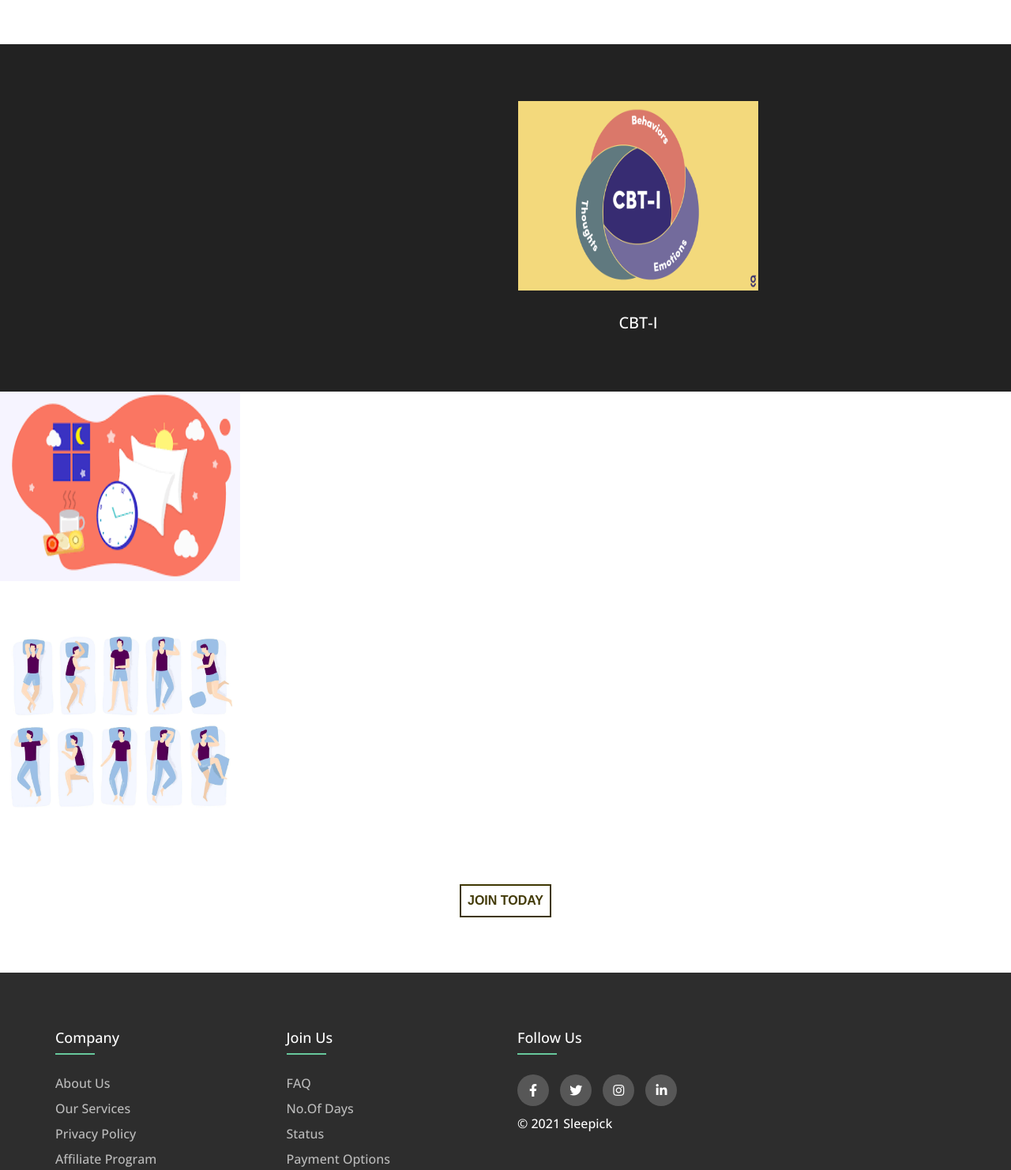
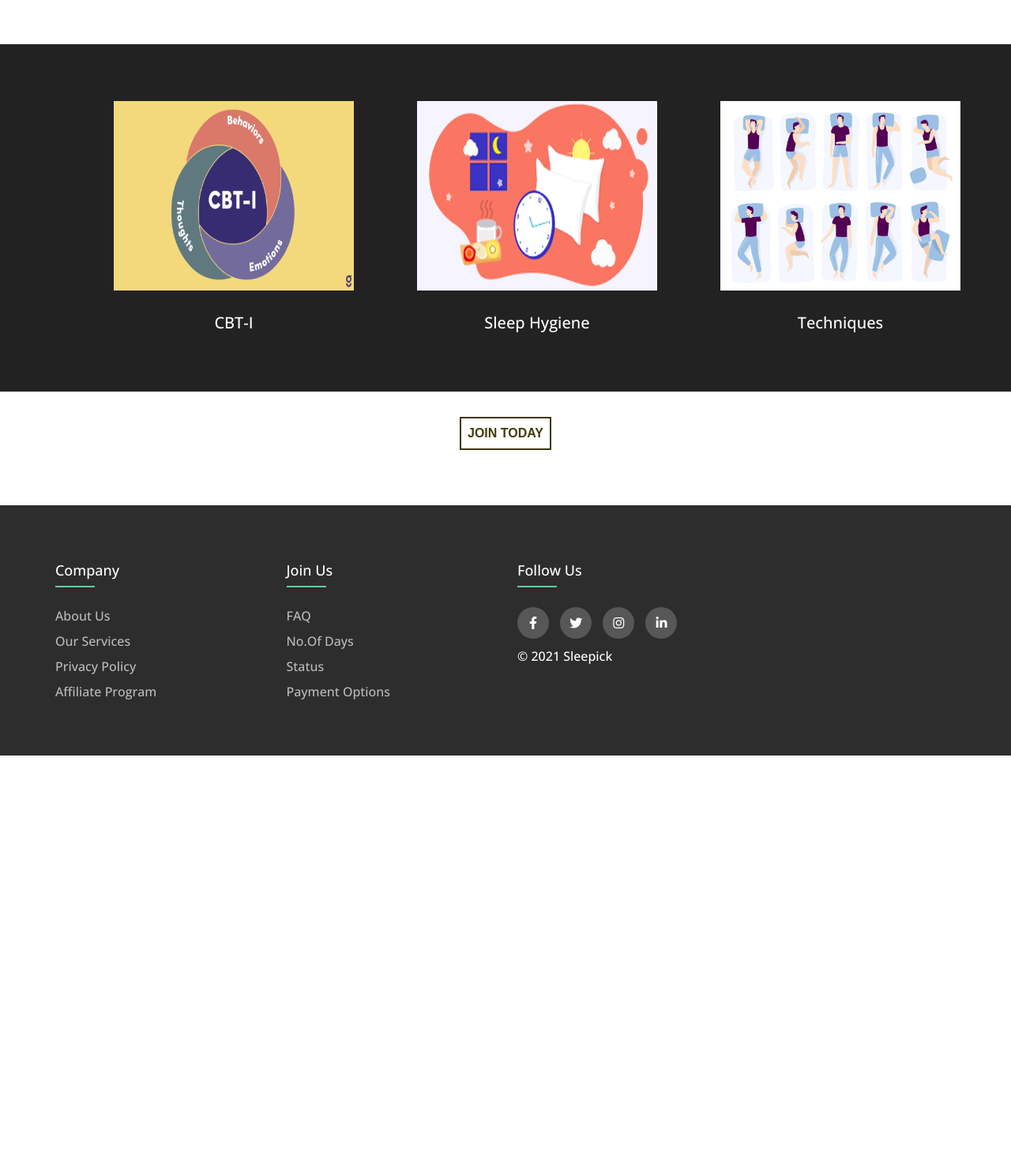
Before and after one commit to Omkar270048/harshh, a website: page html/index.html in a window 1280 px wide. Shown: the part 1800-3282 px from the top of the page at 79% size. After the commit the page ends 2757 px from the top, so only its background shows below. Drawn offline with nearby package versions, Linux system fonts and the light colour scheme; a web font is replaced by a local one.

Commit message:
Update index.html

```diff
--- a/html/index.html
+++ b/html/index.html
@@ -49,7 +49,7 @@
                 <br>
                 <p class="bold-text">CERTIFIED PERSONAL TRAINERS </p>
                 <br>
-                <p>Sleepick was founded in 2015 by a team of licensed therapists who have a passion for helping people
+                <p>Sleepick was founded in 2023 by a team of licensed therapists who have a passion for helping people
                     improve their sleep. We believe that better sleep leads to better overall health and well-being.<br>
                     <b> IMPOSSIBLE </b> to <br> <b>I’M’POSSIBLE.</b>
                 </p>
@@ -64,20 +64,20 @@
     <!--testimonails-->
     <div id="services">
         <div class="testimonials">
-            <a href="https://youtube.com/playlist?list=PLOPFwOd7eVcesP4VAdKnbUpdE77WcZsfm&feature=shared" target="_blank" class="testimonials_container 1">
+            <a href="" target="_blank" class="testimonials_container 1">
                 <img class="testimonials_images" src="../images/CBT1.png" alt="">
                 <p class="testimonials_text">CBT-I</p>
-            </div>
+            </a>
 
-            <div class="testimonials_container 2">
+            <a href="" class="testimonials_container 2">
                 <img class="testimonials_images" src="../images/hygeine.png" alt="">
                 <p class="testimonials_text">Sleep Hygiene
                 </p>
-            </div>
-            <div class="testimonials_container 3">
+            </a>
+            <a href="" class="testimonials_container 3">
                 <img class="testimonials_images" src="../images/technique.webp" alt="">
                 <p class="testimonials_text">Techniques</p>
-            </div>
+            </a>
         </div>
 
         <div class="button-container">
```
